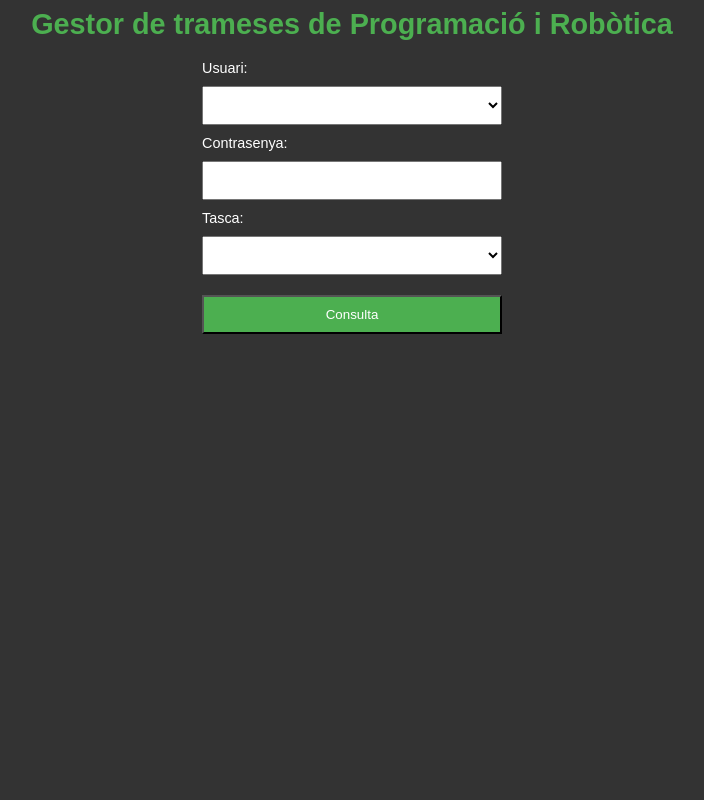
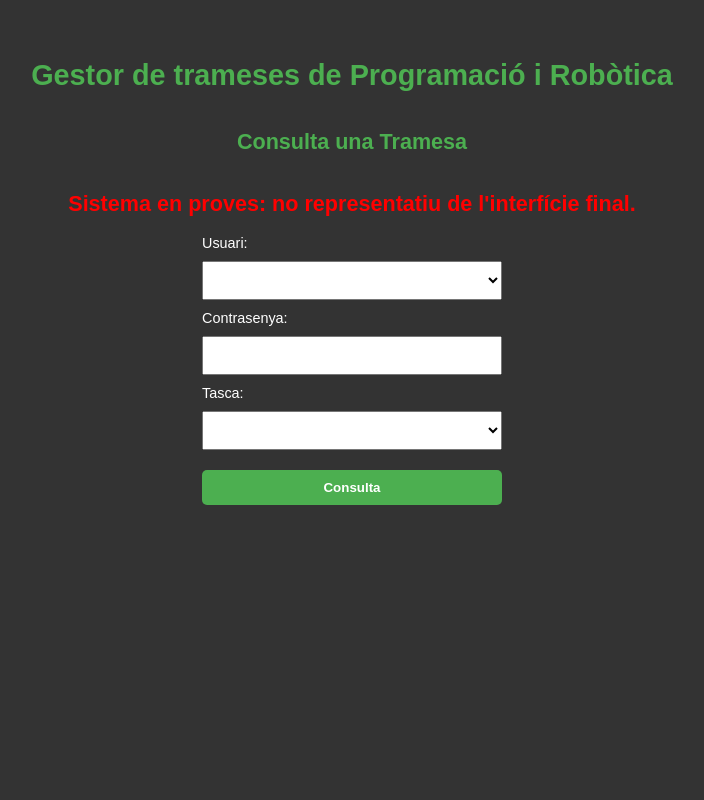
Before and after one commit to pgiuli/gestor-trameses, a Flask app: page /consulta in a window 1280 px wide. Shown: the whole page, without its empty margins (288-992 px from the left). Run offline with Flask 3, Linux system fonts and the light colour scheme; data that the repository does not hold is empty.

Commit message:
v0.5.7-a

```diff
--- a/gestor.py
+++ b/gestor.py
@@ -17,10 +17,16 @@ def enviament():
         if code_file and code_file.filename.endswith('.py'):
             code = code_file.read().decode('utf-8')
         else:
-            return 'Invalid file type. Only .py files are allowed.'
+            return '''
+            <head>
+            <title>Tramesa</title>
+            <link rel="stylesheet" type="text/css" href="/static/styles.css">
+            </head>
+            <h1>Estat de la tramesa: Format de l'arxiu incorrecte, revisa que acabi en .py</h1>
+            <a href="/">Torna</a>
+            '''
 
         save_status = db.save_submission(user, password, task, code)
-        print(save_status)
         return f'''
             <head>
             <title>Tramesa</title>
--- a/static/styles.css
+++ b/static/styles.css
@@ -1,4 +1,9 @@
 h1 {
+    color: #4CAF50;
+    text-align: center;
+}
+
+h2 {
     color: #4CAF50;
     text-align: center;
 }
@@ -14,18 +19,23 @@ p {
 }
 
 body {
-    align-items: center;
+    margin-top: 5vh;
     font-family: Arial, sans-serif;
     background-color: #333;
     color: #fff;
     font-size: 1.8vh;
 
+    display: flex;
+    justify-content: center;
+    align-items: center;
+    flex-direction: column;
+
 }
 
 table {
     margin: auto;
-    margin-top: 10vh;
     text-align: center;
+    padding-bottom: 5vh;
 }
 
 th {
@@ -34,14 +44,16 @@ th {
 
 a {
     display: block;
-    width: 20%;
-    margin: 20px auto;
+    width: 15%;
+    margin-bottom: 2.5vh;
     background-color: #4CAF50;
     color: white;
     text-align: center;
-    line-height: 50px;
     text-decoration: none;
     font-weight: bold;
+    line-height: 2vh;
+    border-radius: 5px;
+    padding: 2vh .5vh;
 }
 a:hover {
     background-color: #45a049;
@@ -61,6 +73,9 @@ input, select {
 input[type="submit"] {
     background-color: #4CAF50;
     color: white;
+    border: none;
+    border-radius: 5px;
+    font-weight: bold;
     cursor: pointer;
 }
 input[type="submit"]:hover {
@@ -86,3 +101,13 @@ pre {
     font-family: monospace;
     font-size: smaller;
 }
+
+.warning {
+    color: #ff0000;
+    text-align: center;
+    font-weight: bold;
+}
+
+.name {
+    color: #58cc5b;
+  }
--- a/templates/consulta_form.html
+++ b/templates/consulta_form.html
@@ -1,10 +1,12 @@
 <html>
     <head>
-        <title>Consulta una Tramesa</title>
+        <title>Trameses - Giuli</title>
         <link rel="stylesheet" type="text/css" href="/static/styles.css">
     </head>
     <body>
         <h1>Gestor de trameses de Programació i Robòtica</h1>
+        <h2>Consulta una Tramesa</h2>
+        <h2 class="warning">Sistema en proves: no representatiu de l'interfície final.</h2>
         <form method="POST" enctype="multipart/form-data">
             Usuari: <select name="user">
                 {{ userlist|safe }}
--- a/templates/consulta_result.html
+++ b/templates/consulta_result.html
@@ -1,11 +1,12 @@
 <html>
     <head>
-        <title>Consulta una Tramesa</title>
         <link rel="stylesheet" type="text/css" href="/static/styles.css">
+        <title>Trameses - Giuli</title>
     </head>
     <body>
         <h1>Gestor de trameses de Programació i Robòtica</h1>
-        <h3>Estat de la consulta: {{status}}</h3>
+        <h2 class="warning">Sistema en proves: no representatiu de l'interfície final.</h2>
+        <h3>Estat de la consulta: {{status}}.</h3>
         <div class="codebox">
             <h3>Codi:</h3>
             <pre>{{ code|safe }}</pre>
--- a/templates/enviament.html
+++ b/templates/enviament.html
@@ -1,10 +1,11 @@
 <html>
     <head>
-        <title>Envia una Tramesa</title>
+        <title>Trameses - Giuli</title>
         <link rel="stylesheet" type="text/css" href="/static/styles.css">
     </head>
     <body>
         <h1>Gestor de trameses de Programació i Robòtica</h1>
+        <h2>Entrega aquí les teves tasques.</h2>
         <form method="POST" enctype="multipart/form-data">
             Usuari: <select name="user">
                 {{ userlist|safe }}
--- a/templates/estat.html
+++ b/templates/estat.html
@@ -4,9 +4,11 @@
     <meta charset="UTF-8">
     <meta name="viewport" content="width=device-width, initial-scale=1.0">
     <link rel="stylesheet" type="text/css" href="/static/styles.css">
-    <title>Estat</title>
+    <title>Trameses - Giuli</title>
 </head>
 <body>
+    <h1>Gestor de trameses de Programació i Robòtica</h1>
+    <h2>Estat de les trameses</h2>
     <table>
         <tr>
             <th>User</th>
```
Also changed, not shown: templates/index.html (+5 -5 lines).
